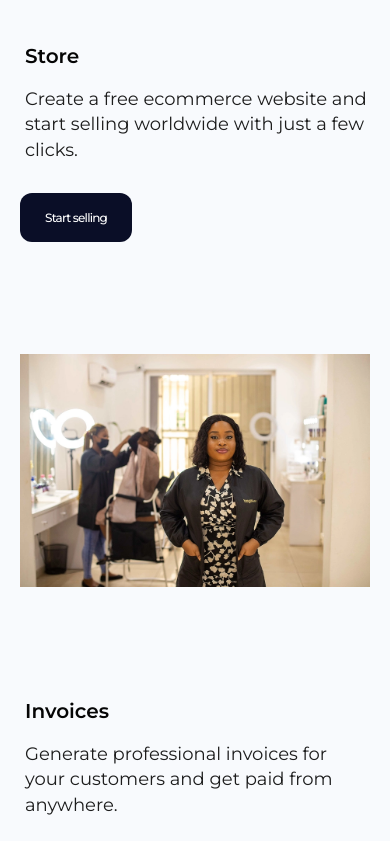
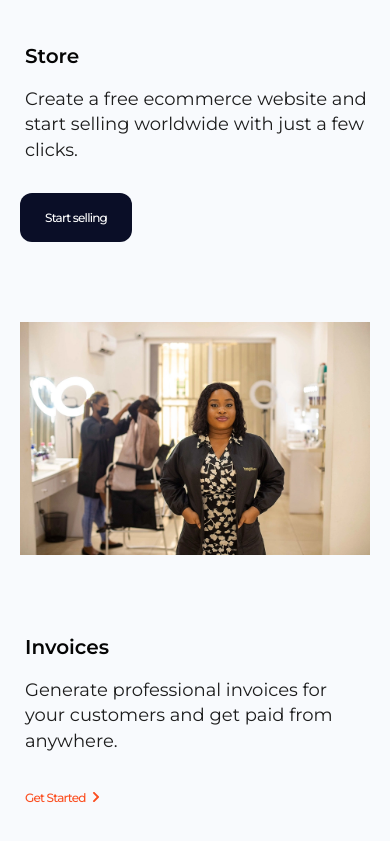
Before and after one commit to Nkiriobasi/flutterwave_clone, a React (Create React App) app: page / in a window 390 px wide. Shown: the part 3550-4391 px from the top of the page. Built offline with nearby package versions, Linux system fonts and the light colour scheme.

Commit message:
adjusted the margin of the first and second grid items

```diff
--- a/src/container/Commerce/Commerce.scss
+++ b/src/container/Commerce/Commerce.scss
@@ -68,7 +68,7 @@
                 @media screen and (max-width: 56.25rem){
                     padding-top: 0;
                     width: 100%;
-                    margin-bottom: 7rem;
+                    margin-bottom: 5rem;
                 }
             }
 
@@ -79,7 +79,7 @@
                 @media screen and (max-width: 56.25rem){
                     margin-left: 0;
                     width: 100%;
-                    margin-bottom: 7rem;
+                    margin-bottom: 5rem;
                 }
             }
 
```
